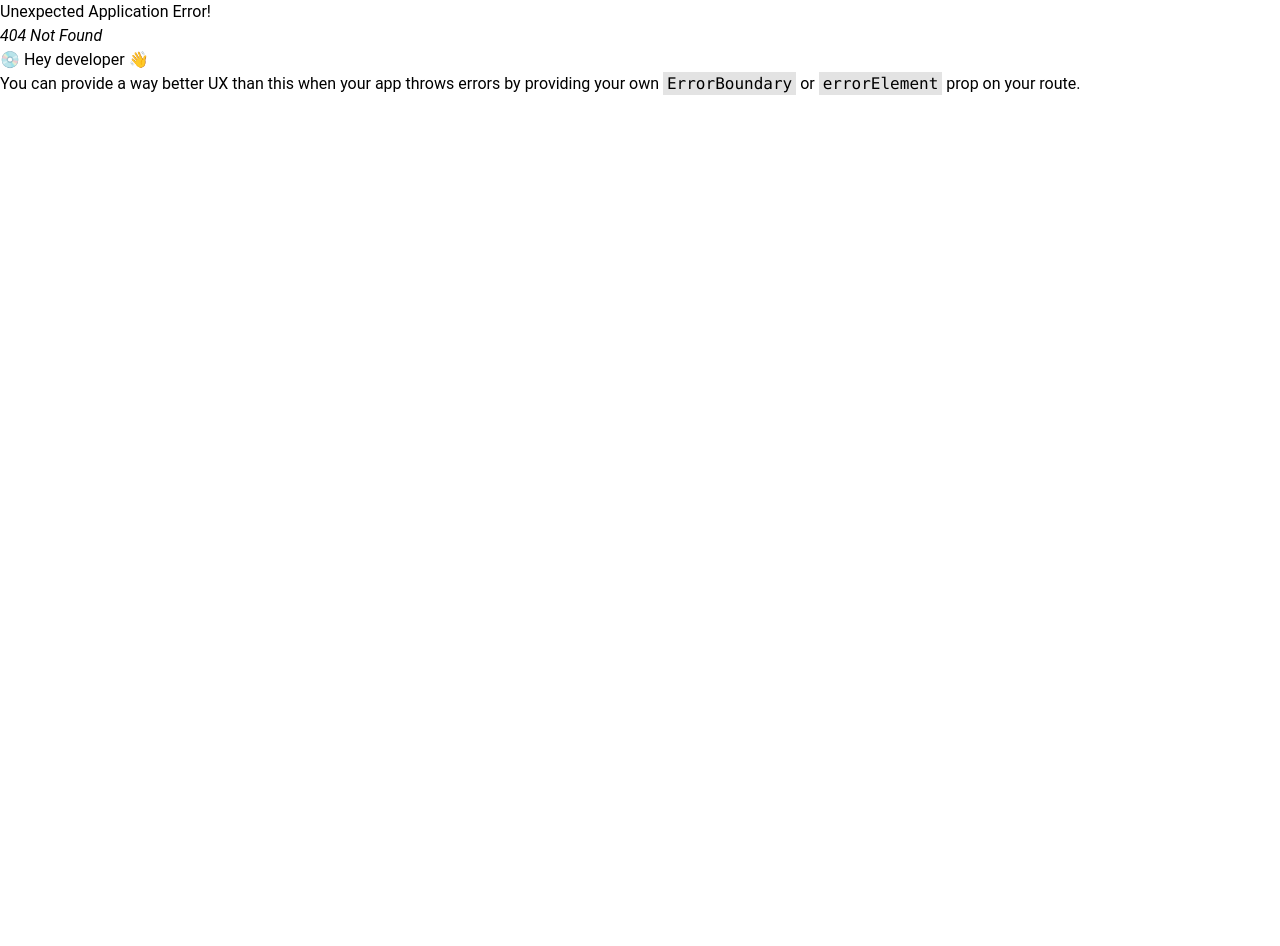
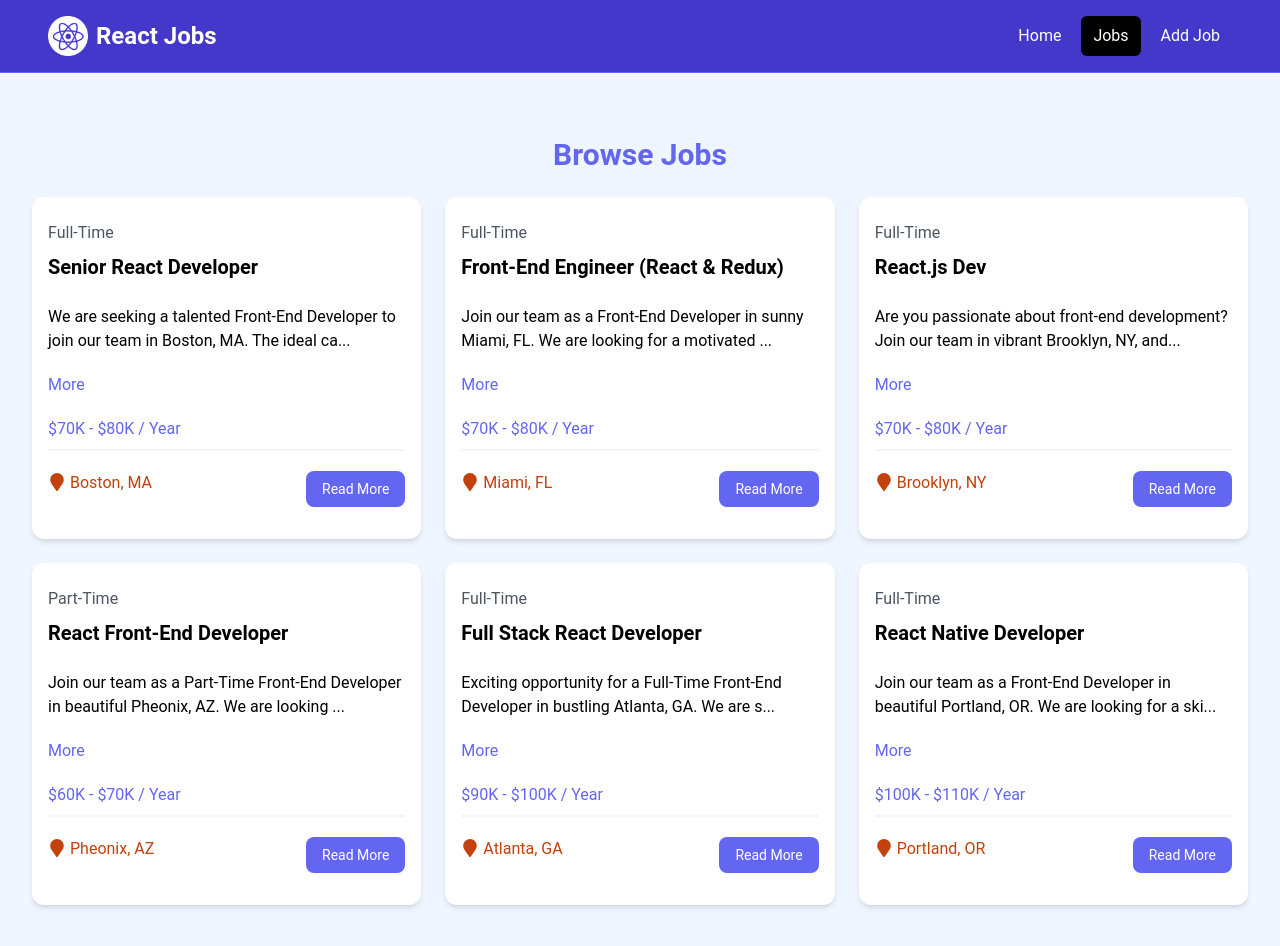
Before and after one commit to sicktooth/reactJobs, a React (Vite) app: page /jobs in a window 1280 px wide. Before the commit this address had no page. Shown: the top 946 px of the page. Before the commit the page ends 800 px from the top, so only its background shows below. Built offline with nearby package versions, Linux system fonts and the light colour scheme.

Commit message:
add jobs page while inserting a prop init to display a different title and number of jobs in the jobs page and the home page, add a 404 page to all pages except specified pages, add NavLink and Link to make page load faster and NavLink to modify active classes using "linkClass" function.

```diff
--- a/src/App.jsx
+++ b/src/App.jsx
@@ -6,11 +6,15 @@
 } from "react-router-dom"
 import HomePage from './pages/HomePage'
 import MainLayOut from "./layouts/MainLayOut";
+import JobsPage from "./pages/JobsPage";
+import NotFoundPage from "./pages/NotFoundPage";
 
 const router = createBrowserRouter(
   createRoutesFromElements(
   <Route path="/" element={ <MainLayOut /> }>
     <Route index element={<HomePage />}/>
+    <Route path="/jobs" element={<JobsPage />}/>
+    <Route path="*" element={<NotFoundPage />}/>
   </Route>
 
 )
--- a/src/components/HomeCards.jsx
+++ b/src/components/HomeCards.jsx
@@ -1,3 +1,4 @@
+import { Link } from "react-router-dom"
 import Card from "./Card"
 
 const HomeCards = () => {
@@ -6,23 +7,14 @@
       <div className="container-xl lg:container m-auto">
         <div className="grid grid-cols-1 md:grid-cols-2 gap-4 p-4 rounded-lg">
           <Card>
-                <h2 className="text-2xl font-bold">For Developers</h2>
-                <p className="mt-2 mb-4">Browse our React jobs and start your career today</p>
-                <a href="/jobs.html" className="inline-block bg-black text-white rounded-lg px-4 py-2 hover:bg-gray-700">
-                Browse Jobs
-                </a>
+            <h2 className="text-2xl font-bold">For Developers</h2>
+            <p className="mt-2 mb-4">Browse our React jobs and start your career today</p>
+            <Link to="/jobs" className="inline-block bg-black text-white rounded-lg px-4 py-2 hover:bg-gray-700">Browse Jobs</Link>
           </Card>
           <Card bg="bg-indigo-100">
-                <h2 className="text-2xl font-bold">For Employers</h2>
-                <p className="mt-2 mb-4">
-                List your job to find the perfect developer for the role
-                </p>
-                <a
-                href="/add-job.html"
-                className="inline-block bg-indigo-500 text-white rounded-lg px-4 py-2 hover:bg-indigo-600"
-                >
-                Add Job
-                </a>
+            <h2 className="text-2xl font-bold">For Employers</h2>
+            <p className="mt-2 mb-4">List your job to find the perfect developer for the role</p>
+            <Link to="/add-job" className="inline-block bg-indigo-500 text-white rounded-lg px-4 py-2 hover:bg-indigo-600">Add Job</Link>
           </Card>
         </div>
       </div>
--- a/src/components/JobListing.jsx
+++ b/src/components/JobListing.jsx
@@ -1,6 +1,7 @@
 /* eslint-disable react/prop-types */
 import { useState } from "react"
 import { FaMapMarker } from 'react-icons/fa'
+import { Link } from "react-router-dom";
 const JobListing = ({job}) => {
     const [showFullDescription, setshowFullDescription] = useState(false);
     let description = job.description;
@@ -28,12 +29,7 @@
         <div className="flex flex-col lg:flex-row justify-between mb-4">
             <div className="text-orange-700 mb-3">
             <FaMapMarker className="text-lg inline mr-1 mb-1" />{job.location}</div>
-            <a
-            href={`/job/${job.id}`}
-            className="h-[36px] bg-indigo-500 hover:bg-indigo-600 text-white px-4 py-2 rounded-lg text-center text-sm"
-            >
-            Read More
-            </a>
+            <Link to={`/job/${job.id}`} className="h-[36px] bg-indigo-500 hover:bg-indigo-600 text-white px-4 py-2 rounded-lg text-center text-sm">Read More</Link>
         </div>
         </div>
     </div>
--- a/src/components/JobListings.jsx
+++ b/src/components/JobListings.jsx
@@ -1,16 +1,16 @@
 import jobs from '../jobs.json'
 import JobListing from './JobListing'
 
-const JobListings = () => {
-    const recentJobs = jobs.slice(0,3)
+const JobListings = ({ isHome = false }) => {
+    const jobListings = isHome ? jobs.slice(0,3): jobs;
   return (
     <section className="bg-blue-50 px-4 py-10">
       <div className="container-xl lg:container m-auto">
         <h2 className="text-3xl font-bold text-indigo-500 mb-6 text-center">
-          Browse Jobs
+          {isHome ? 'Recent Jobs' : 'Browse Jobs'}
         </h2>
         <div className="grid grid-cols-1 md:grid-cols-3 gap-6">
-            {recentJobs.map((job)=>
+            {jobListings.map((job)=>
                <JobListing key={job.id} job={job} />
             )}
 
--- a/src/components/Navbar.jsx
+++ b/src/components/Navbar.jsx
@@ -1,9 +1,13 @@
 import { useState } from "react";
 import logo from "../assets/images/logo.png";
 import { FaBars, FaBan } from "react-icons/fa";
+import { NavLink } from "react-router-dom";
 
 const Navbar = () => {
   const [showHamburger, setshowHamburger] = useState(true);
+  const activeLink = 'text-white bg-black hover:bg-gray-900 hover:text-white rounded-md px-3 py-2';
+  const inActiveLink = 'text-white hover:bg-gray-900 hover:text-white rounded-md px-3 py-2'
+  const linkClass = ({isActive})=> isActive ? activeLink : inActiveLink
 
   return (
     <nav className="bg-indigo-700 border-b border-indigo-500">
@@ -11,15 +15,15 @@
         <div className="flex h-auto items-center justify-between p-4">
           <div className="flex flex-1 items-center justify-center md:items-stretch md:justify-start">
             {/* <!-- Logo --> */}
-            <a className="flex flex-shrink-0 items-center mr-4" href="/">
+            <NavLink className="flex flex-shrink-0 items-center mr-4" to="/">
               <img className="h-10 w-auto" src={logo} alt="React Jobs"/>
               <span className="text-white text-2xl font-bold ml-2">React Jobs</span>
-            </a>
+            </NavLink>
             <div className="md:ml-auto hidden md:block">
               <div className="flex space-x-2">
-                <a href="/" className="text-white bg-black hover:bg-gray-900 hover:text-white rounded-md px-3 py-2">Home</a>
-                <a href="/jobs" className="text-white hover:bg-gray-900 hover:text-white rounded-md px-3 py-2">Jobs</a>
-                <a href="/add-job" className="text-white hover:bg-gray-900 hover:text-white rounded-md px-3 py-2">Add Job</a>
+                <NavLink to="/" className={linkClass}>Home</NavLink>
+                <NavLink to="/jobs" className={linkClass}>Jobs</NavLink>
+                <NavLink to="/add-job" className={linkClass}>Add Job</NavLink>
               </div>
             </div>
             <div className="ml-auto flex flex-col md:hidden">
@@ -28,9 +32,9 @@
           </div>
         </div>
         {showHamburger ? '' : <div className="flex-col space-x-2 flex">
-          <a href="/" className="text-white bg-black hover:bg-gray-900 hover:text-white rounded-md px-3 py-2">Home</a>
-          <a href="/jobs" className="text-white hover:bg-gray-900 hover:text-white rounded-md px-3 py-2">Jobs</a>
-          <a href="/add-job" className="text-white hover:bg-gray-900 hover:text-white rounded-md px-3 py-2">Add Job</a>
+          <NavLink to="/" className={linkClass}>Home</NavLink>
+          <NavLink to="/jobs" className={linkClass}>Jobs</NavLink>
+          <NavLink to="/add-job" className={linkClass}>Add Job</NavLink>
         </div>}
 
       </div>
--- a/src/components/ViewAllJobs.jsx
+++ b/src/components/ViewAllJobs.jsx
@@ -1,7 +1,9 @@
+import { Link } from "react-router-dom"
+
 const ViewAllJobs = () => {
   return (
     <section className="m-auto max-w-lg my-10 px-6">
-      <a href="/jobs"  className="block bg-black text-white text-center py-4 px-6 rounded-xl hover:bg-gray-700">View All Jobs</a>
+      <Link to="/jobs"  className="block bg-black text-white text-center py-4 px-6 rounded-xl hover:bg-gray-700">View All Jobs</Link>
     </section>
   )
 }
--- a/src/pages/HomePage.jsx
+++ b/src/pages/HomePage.jsx
@@ -8,7 +8,7 @@
     <>
         <Hero />
         <HomeCards />
-        <JobListings />
+        <JobListings isHome={true} />
         <ViewAllJobs />
     </>
   )
--- a/src/pages/JobsPage.jsx
+++ b/src/pages/JobsPage.jsx
@@ -1,6 +1,9 @@
+import JobListings from "../components/JobListings"
 const JobsPage = () => {
   return (
-    <div>JobsPage</div>
+    <section className="py-6 px-4 bg-blue-50">
+      <JobListings />
+    </section>
   )
 }
 
--- /dev/null
+++ b/src/pages/NotFoundPage.jsx
@@ -0,0 +1,14 @@
+import { Link } from "react-router-dom"
+import { FaExclamationTriangle } from "react-icons/fa"
+const NotFoundPage = () => {
+  return (
+    <section className="text-center flex flex-col justify-center items-center h-96">
+      <FaExclamationTriangle className="text-yellow-400 text-6xl mb-4"/>
+      <h1 className="text-6xl font-bold mb-4">404 Not Found</h1>
+      <p className="text-xl mb-5">This page does not exist</p>
+      <Link to="/" className="text-white bg-indigo-700 hover:bg-indigo-900 rounded-md px-3 py-2 mt-4">Go Back</Link>
+    </section>
+  )
+}
+
+export default NotFoundPage
```
